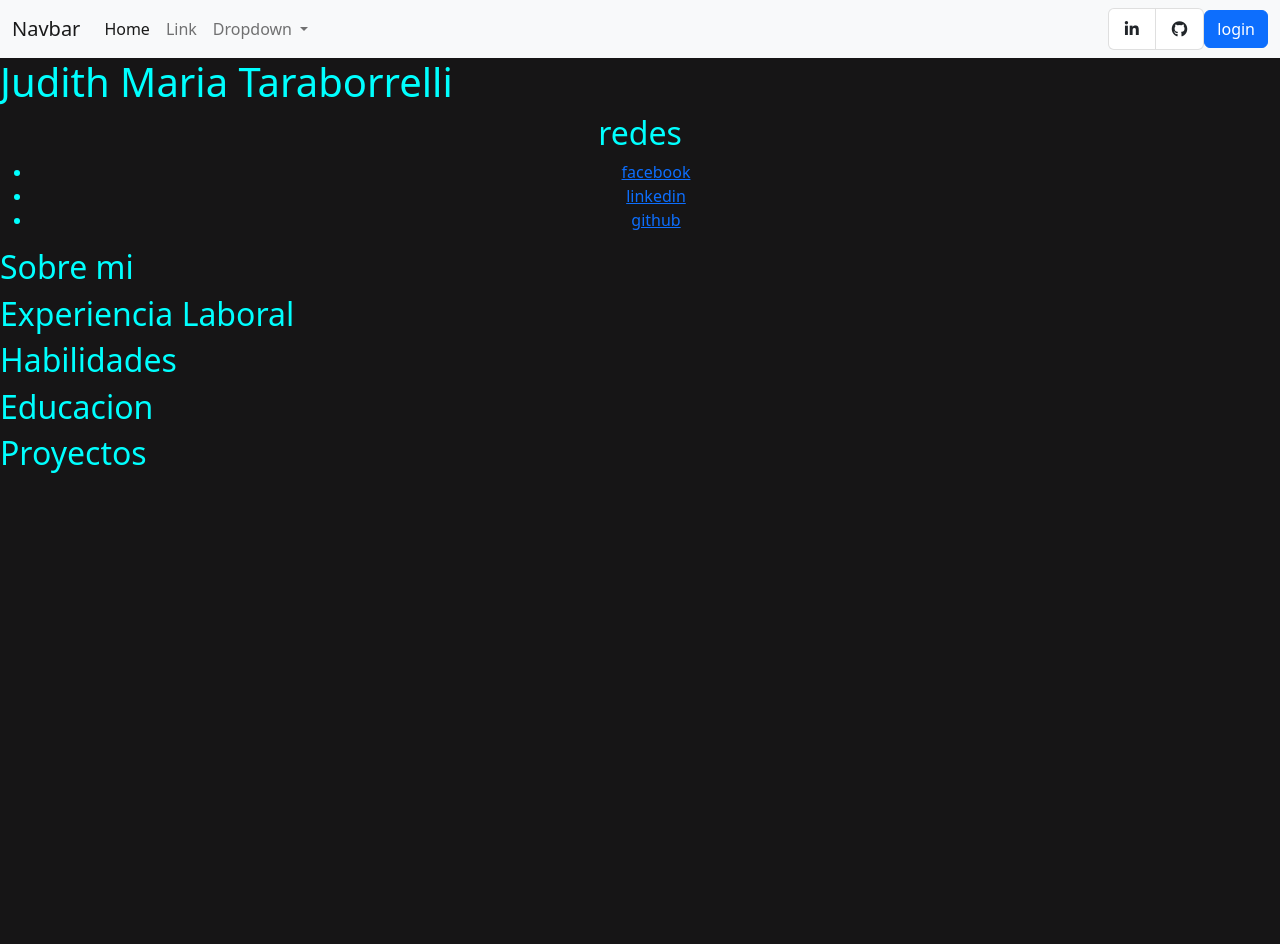
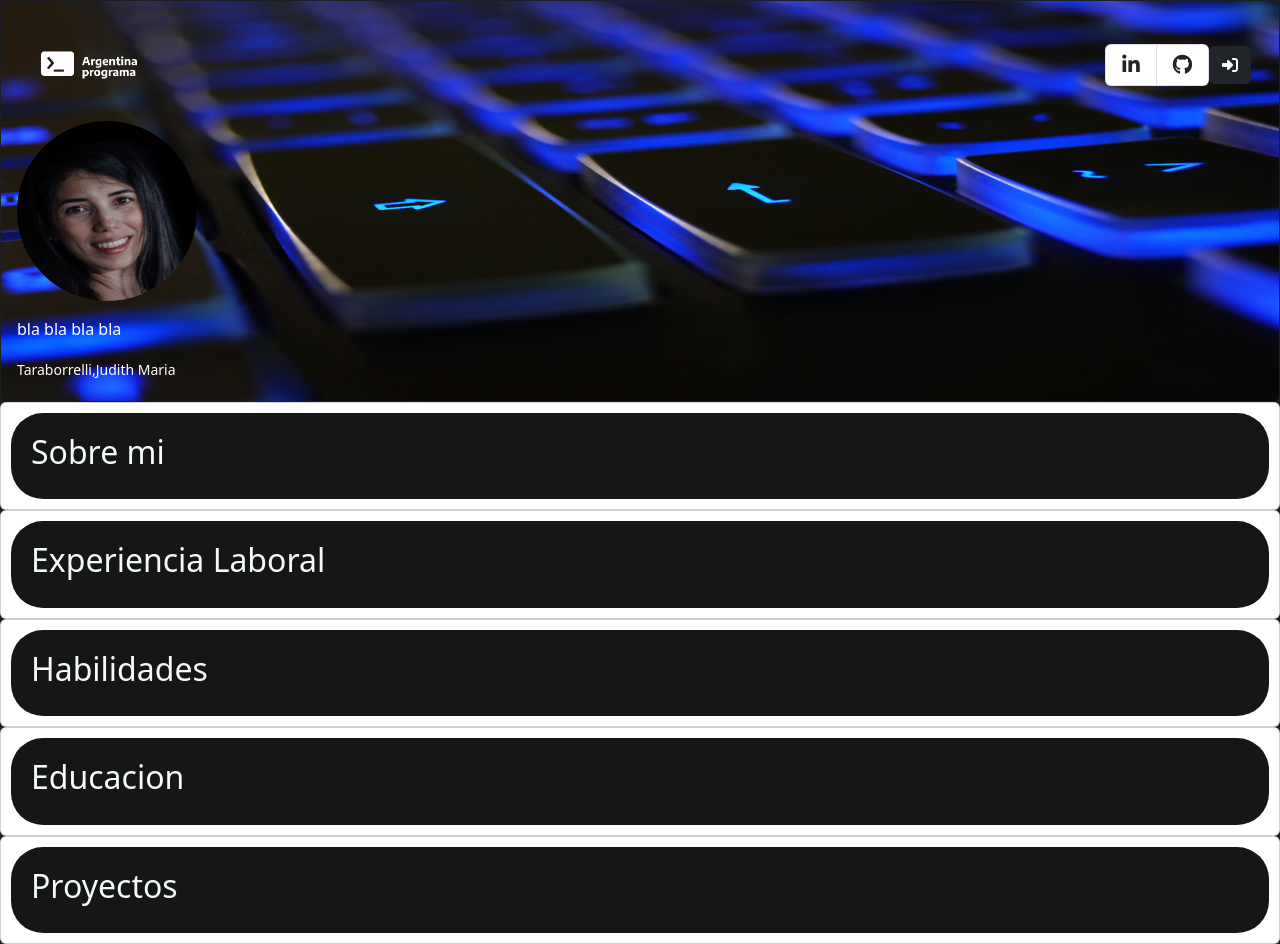
Before and after one commit to juu1408/PROYECTOFINAL, a plain HTML site: page index.html in a window 1280 px wide. Before the commit the page ends 800 px from the top, so only its background shows below. Drawn offline with nearby package versions, Linux system fonts and the light colour scheme; files whose address does not match are found by name.

Commit message:
add: PruebaCambios

```diff
--- a/assets/css/styles.css
+++ b/assets/css/styles.css
@@ -1,9 +1,42 @@
 body{
-    background-color: rgb(22, 21, 22);
-    color: aqua;
+    background-color: rgb(29, 29, 30);
+    color: rgb(243, 250, 250);
 }
 
 #redes{
     text-align: center;
     margin: auto;
 }
+.header {
+  background: url(../img/pexels-marta-branco-1194713.jpg) no-repeat center;
+  background-size: cover;
+  min-height: 100vh;
+}
+  .header .navbar {
+    background-color: transparent !important;
+  }
+  .card-body {
+    background-color: rgb(23, 22, 22);
+    border-radius: 32px;
+    margin: 10px 10px;
+    padding: 20px;
+    border-color: rgb(15, 15, 15);
+
+  }
+  .img-fluid rounded-start{
+    border-radius: 360px;
+    border-color: rgb(11, 11, 11);
+  }
+  .foto-perfil{
+
+    height: 180px;
+    width: 180px;
+    background-repeat: no-repeat;
+    background-position: 50%;
+    border-radius: 50%;
+    background-size: 100% auto;
+    text-align: center;
+  }
+  .card-text{
+    text-align: left;
+  }
--- a/index.html
+++ b/index.html
@@ -9,99 +9,152 @@
     <script src="https://kit.fontawesome.com/4adb5ca0e1.js" crossorigin="anonymous"></script>
     <link rel="stylesheet" href="assets/css/styles.css">
 </head>
+
 <body>
+    <!--banner-->
+
+<section id="banner">
+
+
+  <div class="card text-bg-dark">
+    <img src="D:\yoprogramo\PROYECTO FINAL\MODULO 2\PROYECTOFINAL\imagenes\pexels-marta-branco-1194713.jpg" class="card-img" alt="..."style="height: 400px;">
+    <div class="card-img-overlay">
+
+      <h5 class="card-title">
         <!-- navbar -->
-    <section id="navbar">
-  <nav class="navbar navbar-expand-lg bg-light">
+      <section>
+        <nav class="navbar navbar-expand-lg navbar-dark g-dark">
       <div class="container-fluid">
-      <a class="navbar-brand" href="#">Navbar</a>
+        <a class="navbar-brand" href="#"><img src="D:\yoprogramo\imagenes\APLogo-20-20.png" alt="logo" width="120" height="70"></a>
         <button class="navbar-toggler" type="button" data-bs-toggle="collapse" data-bs-target="#navbarSupportedContent" aria-controls="navbarSupportedContent" aria-expanded="false" aria-label="Toggle navigation">
           <span class="navbar-toggler-icon"></span>
         </button>
         <div class="collapse navbar-collapse" id="navbarSupportedContent">
           <ul class="navbar-nav me-auto mb-2 mb-lg-0">
-          <li class="nav-item">
-            <a class="nav-link active" aria-current="page" href="#">Home</a>
-          </li>
-          <li class="nav-item">
-            <a class="nav-link" href="#">Link</a>
-          </li>
-          <li class="nav-item dropdown">
-            <a class="nav-link dropdown-toggle" href="#" role="button" data-bs-toggle="dropdown" aria-expanded="false">
-              Dropdown
-            </a>
-            <ul class="dropdown-menu">
-              <li><a class="dropdown-item" href="#">Action</a></li>
-              <li><a class="dropdown-item" href="#">Another action</a></li>
-              <li><hr class="dropdown-divider"></li>
-              <li><a class="dropdown-item" href="#">Something else here</a></li>
-            </ul>
-          </li>
+
+
+
           </ul>
           <ul class="list-group list-group-horizontal">
             <li class="list-group-item"><i class="fa-brands fa-linkedin-in"></i></li>
             <li class="list-group-item"><i class="fa-brands fa-github"></i></li>
           </ul>
   <!-- Button trigger modal -->
-<button type="button" class="btn btn-primary" data-bs-toggle="modal" data-bs-target="#loginModal">
-  login
+  <button type="button" class="btn btn-dark" data-bs-toggle="modal" data-bs-target="#loginModal">
+    <i class="fa-solid fa-right-to-bracket"></i>
   </button>
+
 
         </div>
       </div>
     </nav>
       </section>
 
-    <h1>
-      Judith Maria Taraborrelli
 
-    </h1>
-    <section id="redes">
-      <h2>redes</h2>
-      <ul>
-        <li> <a href="https://www.facebook.com/" target="_blank">facebook </a></li>
-        <li><a href="https://ar.linkedin.com/" target="_blank">linkedin</a></li>
-        <li><a href="https://github.com/juu1408" target="_blank">github</a></li>
-      </ul>
+      </h5>
+      <p class="card-text">  <img src="D:\yoprogramo\imagenes\perfil 1.jpg" class="foto-perfil"></p>
+       <p> bla bla bla bla</p>
+      <p class="card-text" >
+
+        <small> Taraborrelli,Judith Maria</small></p>
+    </div>
+  </div>
+
 </section>
+
+</header>
+
+
+
 
 
 <!-- sobre mi -->
     <section>
+      <div class="card">
+        <div class="card-body">
           <h2>Sobre mi</h2>
+        </div>
+      </div>
+
     </section>
 <!-- experiencia laboral -->
     <section>
+      <div class="card">
+        <div class="card-body">
           <h2>Experiencia Laboral</h2>
+        </div>
+      </div>
+
     </section>
 <!-- habilidades -->
     <section>
+      <div class="card">
+        <div class="card-body">
           <h2>Habilidades</h2>
+        </div>
+      </div>
+
+
     </section>
 <!-- educacion -->
     <section>
+      <div class="card">
+        <div class="card-body">
           <h2>Educacion</h2>
+        </div>
+      </div>
+
+
+
+
+
     </section>
 <!-- proyectos -->
     <section>
+      <div class="card">
+        <div class="card-body">
           <h2>Proyectos</h2>
+        </div>
+      </div>
+
     </section>
 
     <!-- Modal -->
-<div class="modal fade" id="loginModal" tabindex="-1" aria-labelledby="exampleModalLabel" aria-hidden="true">
+<div class="modal fade" id="loginModal" tabindex="-1" aria-labelledby="loginModalLabel" aria-hidden="true">
   <div class="modal-dialog">
     <div class="modal-content">
       <div class="modal-header">
-        <h1 class="modal-title fs-5" id="exampleModalLabel">Modal title</h1>
+        <h1 class="modal-title fs-5" id="loginModalLabel">login</h1>
         <button type="button" class="btn-close" data-bs-dismiss="modal" aria-label="Close"></button>
       </div>
       <div class="modal-body">
-        ...
+
+        <form>
+          <div class="mb-3">
+            <label for="exampleInputEmail1" class="form-label">Email </label>
+            <input type="email" class="form-control" id="exampleInputEmail1" aria-describedby="emailHelp">
+
+          <div class="mb-3">
+            <label for="exampleInputPassword1" class="form-label">Contraseña</label>
+            <input type="password" class="form-control" id="exampleInputPassword1">
+          </div>
+
+
+
+
+
+
+
+
+
+
       </div>
       <div class="modal-footer">
-        <button type="button" class="btn btn-secondary" data-bs-dismiss="modal">Close</button>
-        <button type="button" class="btn btn-primary">Save changes</button>
+        <button type="button" class="btn btn-secondary" data-bs-dismiss="modal">Cerrar</button>
+        <button type="submit" class="btn btn-primary">Ingresar</button>
+
       </div>
+    </form>
     </div>
   </div>
 </div>
```
Also changed, not shown: index_v2.html (added, +112 -0 lines), imagenes/APLogo-20-20.png (added), imagenes/IMG-20220510-WA0032_2 (1).jpg (added), imagenes/ap.png (added), imagenes/arg p.png (added), imagenes/arg-prog.png (added), imagenes/perfil 1.jpg (added), imagenes/perfil2.jpg (added), imagenes/pexels-junior-teixeira-2047905.jpg (added), imagenes/pexels-marta-branco-1194713.jpg (added). Lines whose indentation alone changed are shown as unchanged.
